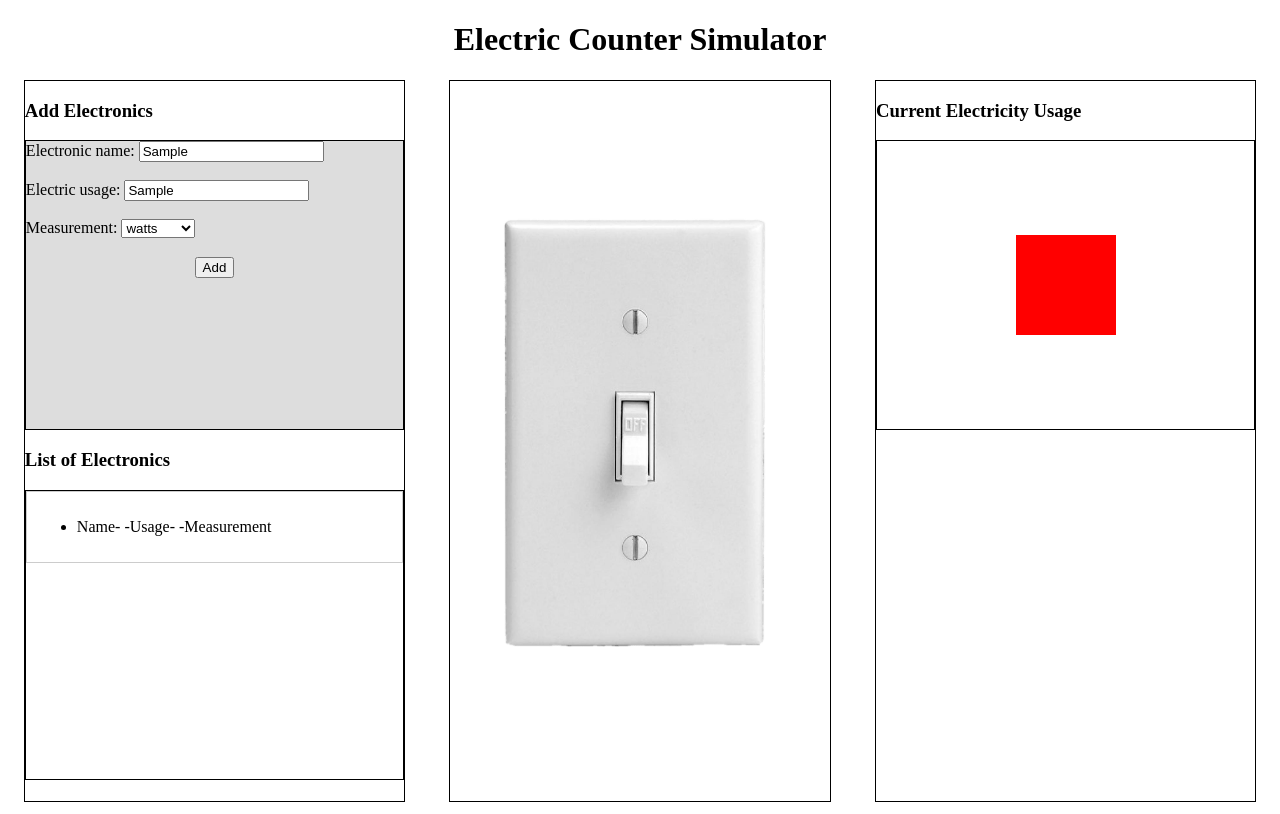
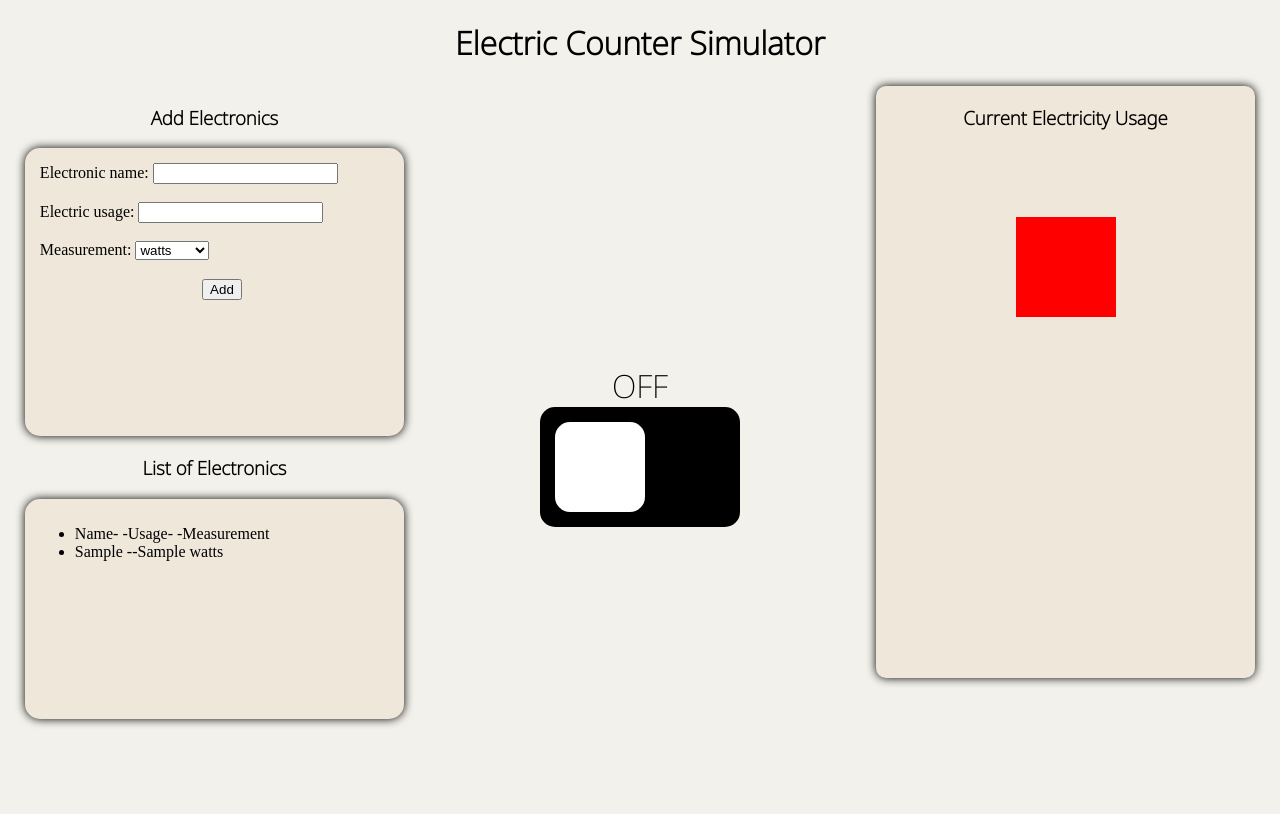
Before and after one commit to DinteN098/Electric-Usage-Simulator, a website: page index.html in a window 1280 px wide. Both pictures are taken after typing "Sample", "Sample" into the empty fields and a click on the button "Add". Drawn offline with nearby package versions, Linux system fonts and the light colour scheme; a web font is replaced by a local one.

Commit message:
Add files via upload

```diff
--- a/index.html
+++ b/index.html
@@ -6,6 +6,9 @@
     <title>Electric Counter Simulator</title>
     <link rel="stylesheet" href="style.css">
     <script src="https://ajax.googleapis.com/ajax/libs/jquery/3.7.1/jquery.min.js"></script>
+    <link rel="preconnect" href="https://fonts.googleapis.com">
+    <link rel="preconnect" href="https://fonts.gstatic.com" crossorigin>
+    <link href="https://fonts.googleapis.com/css2?family=Mooli&family=Noto+Sans:wght@200&family=Nunito+Sans:opsz@6..12&family=Open+Sans&family=Playfair+Display&family=Quicksand&display=swap" rel="stylesheet">
 </head>
 <body>
     <!-- Main heading -->
@@ -16,7 +19,7 @@
     <div class="container">
         <div id="left-side">
             <!-- Section for adding electronics with a form -->
-            <h3>Add Electronics</h3>
+            <h3 class = "left_title">Add Electronics</h3>
             <div class="electronics add-box">
                 <div>
                     <!-- Form to input electronics -->
@@ -40,7 +43,7 @@
             </div>
 
             <!-- Section for listing electronics -->
-            <h3>List of Electronics</h3>
+            <h3 class = "left_title">List of Electronics</h3>
             <div class="electronics">
                 <div class="scrollable-list">
                     <!-- example list for displaying electronic items -->
@@ -53,12 +56,16 @@
 
         <!-- Middle-side section for the light switch that will activate everything -->
         <div id="middle-side">
-            <img class="fit" src="./images/lightswitch.png" alt="light switch">
+            <label class = "toggle">
+                <span class = "switch">OFF</span>
+                <input type = "checkbox">
+                <span class = "slider"></span>
+            </label>
         </div>
 
         <!-- Right-side section for displaying current electricity usage -->
         <div id="right-side">
-            <h3>Current Electricity Usage</h3>
+            <h3 class = "right_title">Current Electricity Usage</h3>
             <!-- Box for displaying current electricity usage -->
             <div class="electronics usage-box">
                 <div id="electric-usage">
--- a/index.js
+++ b/index.js
@@ -1,29 +1,42 @@
-$("#addButton").click(function(event){
-    // Avoid refreshing page if the user presses the add button
+//event listener when the add button is pressed
+$("#addButton").click(function(){
+    //avoid refreshing page if user presses add button
     event.preventDefault();
 
-    // Value for name, electric usage, and electric measurement
+    //value for name, electric usage, and electric measurement
     var itemName = $("#elecName").val();
     var itemUsage = $("#elecUsage").val();
-    var electricMeasurement = $("#measurements").val();
+    var ElectricMeasurement = $("#measurements").val();
 
-    // Validate if itemUsage is a valid integer
-    if (!Number.isInteger(Number(itemUsage))) {
-        alert("Electric usage must be an integer.");
-    } else {
-        // Making sure we get the user's input
-        if (itemName === "" || itemUsage === "") {
-            alert("You need a name and its electric usage.");
-        } else {
-            // Adding all the above values into a string
-            var addItem = $("<li>").text(`${itemName} --${itemUsage} ${electricMeasurement}`);
+    //making sure we get user's input
+    if (itemName == "" || itemUsage == ""){
+        alert("You need a name and its electric usage.")
+    }
+    else{
+    //adding all the above values into a string
+    var addItem = $("<li>").text(`${itemName} --${itemUsage} ${ElectricMeasurement}`);
 
-            // Add the string from above into the unordered list
-            $("#listOfItems").append(addItem);
+    //add the string from above into the unlisted list
+    $("#listOfItems").append(addItem);
 
-            // Clearing the text boxes
-            $("#elecName").val('');
-            $("#elecUsage").val('');
-        }
+    //clearing the text boxes
+    $("#elecName").val('');
+    $("#elecUsage").val('');
+    }
+
+})
+
+//THIS IS THE FUNCTION FOR THE LIGHT MODE AND DARK MODE
+const toggle = document.querySelector(".toggle input");
+
+toggle.addEventListener('click', () => {
+
+    const switch_label = document.querySelector(".toggle .switch");
+    switch_label.textContent = toggle.checked ? "ON" : "OFF";
+
+    if (toggle.checked){
+        document.body.classList.add("dark_mode")
+    } else{
+        document.body.classList.remove("dark_mode")
     }
 });
--- a/style.css
+++ b/style.css
@@ -1,30 +1,115 @@
-
+body{
+    background-color: #F2F1EB;
+}
 
 h1{
     text-align: center;
+    font-family: 'Noto Sans', sans-serif;
 }
 
+/* LEFT SECTION CODE */
 #left-side{
-    border: 1px solid;
     height: 90vh;
     width: 30%;
 }
 
+#left-side .left_title{
+    text-align: center;
+    font-family: 'Noto Sans', sans-serif;
+}
+.add-box form{
+    padding-left: 15px;
+    padding-top: 15px;
+}
+
+.add-box{
+    background-color: #EEE7DA;
+    border-radius: 15px;
+    box-shadow: 0 0 10px;
+}
+
+.scrollable-list {
+    background-color: #EEE7DA;
+    max-height: 200px;
+    overflow-y: auto;
+    padding: 10px;
+    height: 100vh;
+    border-radius: 15px;
+    box-shadow: 0 0 10px;
+}
+/* LEFT SECTION CODE */
+
+
+/* MIDDLE SECTION CODE */
 #middle-side{
-    border: 1px solid;
     height: 90vh;
     width: 30%;
     display: flex;
-    justify-items: center;
+    flex-direction: row;
+    justify-content: center;
     align-items: center;
 }
 
+.toggle{
+    position: relative;
+}
+
+.toggle input{
+    position: absolute;
+    opacity: 0;
+    width: 0;
+    height: 0;
+}
+.toggle .switch{
+    font-size: 2em;
+    text-align: center;
+    display: block;
+    font-family: 'Noto Sans', sans-serif;
+}
+
+.slider{
+    position: relative;
+    display: flex;
+    align-items: center;
+    cursor: pointer;
+    background-color: black;
+    transition: .4s;
+    width: 200px;
+    height: 120px;
+    border-radius: 15px;
+}
+
+.slider::before{
+    content: ' ';
+    position: absolute;
+    height: 90px;
+    width: 90px;
+    left: 15px;
+    background-color: white;
+    transition: 0.4s;
+    border-radius: 15px;
+}
+
+input:checked + .slider{
+    background-color: #47E10C;
+    box-shadow: 0 0 12px #47E10C;
+}
+
+input:checked + .slider:before{
+    transform: translateX(80px);
+}
+/* MIDDLE SECTION CODE */
+
+
+/* RIGHT SECTION CODE*/
 #right-side{
-    border: 1px solid;
-    height: 90vh;
+    background-color: #EEE7DA;
+    border-radius: 10px;
+    height: 74vh;
     width: 30%;
     display: flex;
     flex-direction: column;
+    box-shadow: 0 0 10px;
 }
 
 .container{
@@ -35,7 +120,7 @@ h1{
 }
 
 .electronics{
-    border: 1px solid;
+
     height: 40%;
 }
 
@@ -57,18 +142,45 @@ h1{
     background-color: rgb(255, 0, 0);
 }
 
-.add-box{
-
-    background-color: rgb(221, 221, 221);
-}
 
 .btn{
     margin-top: 5%;
 }
 
-.scrollable-list {
-    max-height: 200px;
-    overflow-y: auto;
-    border: 1px solid #ccc;
-    padding: 10px;
+#right-side .right_title{
+    text-align: center;
+    font-family: 'Noto Sans', sans-serif;
 }
+/* RIGHT SECTION CODE*/
+
+/* DARK MODE AND LIGHT MODE SECTION */
+body, #left-side, #middle-side, #right-side, .add-box, #right-side{
+    transition: background-color 0.3s, color 0.3s, border-color 0.3s, box-shadow 0.3s;
+}
+
+body.dark_mode {
+    background-color: #2f3136;
+    color: white;
+}
+
+
+body.dark_mode #left-side,
+body.dark_mode #middle-side,
+body.dark_mode #right-side {
+    border-color: white; /* Darker borders for sections */
+}
+
+body.dark_mode .add-box{
+    background-color: #202225;
+    box-shadow: 0 0 12px #47E10C;
+}
+
+body.dark_mode .scrollable-list{
+    background-color: #202225;
+    box-shadow: 0 0 12px #47E10C;
+}
+
+body.dark_mode #right-side{
+    background-color: #202225;
+    box-shadow: 0 0 12px #47E10C;
+}
```
